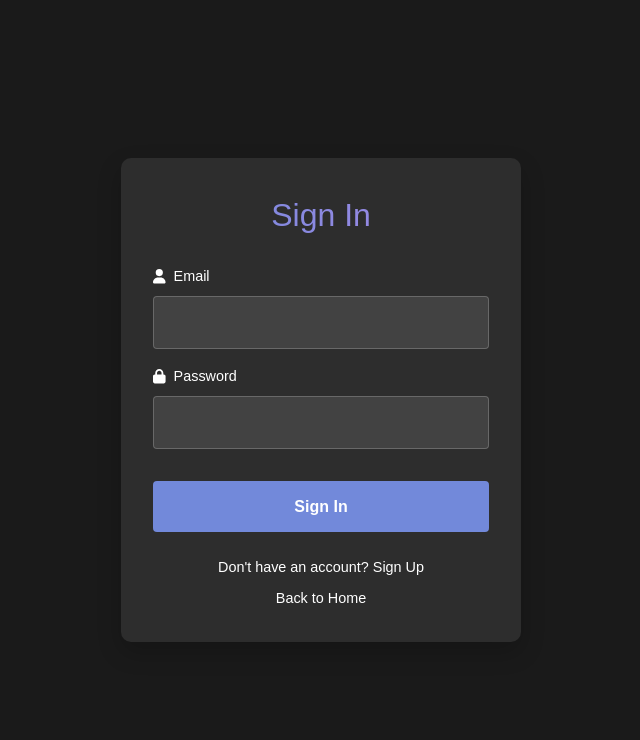
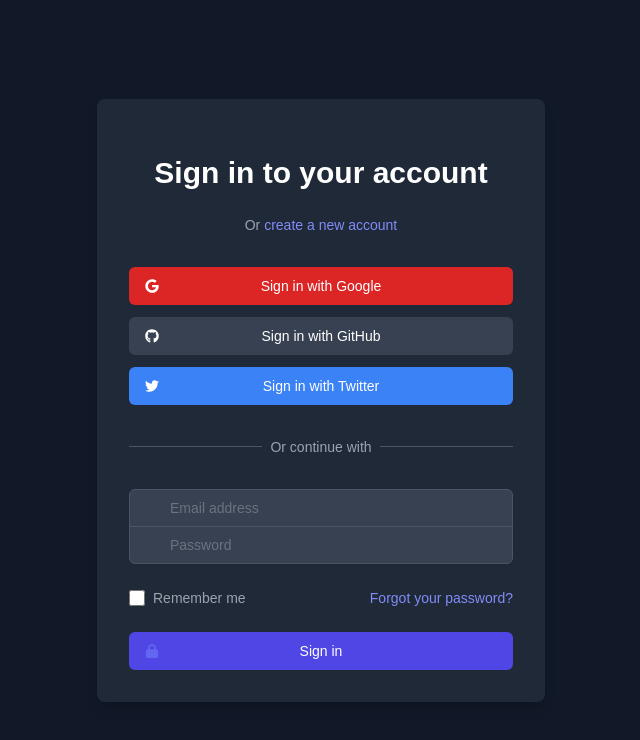
Before and after one commit to rjdjohnston/dggames, a Next.js app: page /auth/signin in a window 1280 px wide. Shown: the top 740 px of the page, without its empty margins (319-959 px from the left). Built offline with nearby package versions, Linux system fonts and the light colour scheme.

Commit message:
feat: fixing bugs and adding oauth

```diff
--- a/package.json
+++ b/package.json
@@ -11,6 +11,7 @@
   },
   "dependencies": {
     "@fortawesome/fontawesome-svg-core": "^6.4.0",
+    "@fortawesome/free-brands-svg-icons": "^6.7.2",
     "@fortawesome/free-solid-svg-icons": "^6.4.0",
     "@fortawesome/react-fontawesome": "^0.2.0",
     "adm-zip": "^0.5.16",
@@ -20,7 +21,7 @@
     "mongodb": "^5.6.0",
     "mongoose": "^7.2.2",
     "next": "13.4.19",
-    "next-auth": "^4.23.1",
+    "next-auth": "^4.24.11",
     "react": "18.2.0",
     "react-dom": "18.2.0",
     "typescript": "5.0.4"
--- a/src/pages/auth/signin.tsx
+++ b/src/pages/auth/signin.tsx
@@ -4,6 +4,7 @@ import { useRouter } from 'next/router'
 import Link from 'next/link'
 import { FontAwesomeIcon } from '@fortawesome/react-fontawesome'
 import { faUser, faLock } from '@fortawesome/free-solid-svg-icons'
+import { faGoogle, faGithub, faTwitter } from '@fortawesome/free-brands-svg-icons'
 
 export default function SignIn() {
   const [email, setEmail] = useState('')
@@ -12,6 +13,7 @@ export default function SignIn() {
   const [isLoading, setIsLoading] = useState(false)
   const router = useRouter()
   const { callbackUrl } = router.query
+  const redirectUrl = typeof callbackUrl === 'string' ? callbackUrl : '/my-games'
 
   const handleSubmit = async (e: React.FormEvent) => {
     e.preventDefault()
@@ -32,169 +34,179 @@ export default function SignIn() {
       }
 
       // Redirect to the callback URL or to the homepage
-      router.push('/my-games')
+      router.push(redirectUrl)
     } catch (error) {
       setError('An error occurred during sign in')
       setIsLoading(false)
     }
   }
 
+  const handleOAuthSignIn = (provider: string) => {
+    setIsLoading(true)
+    signIn(provider, { callbackUrl: redirectUrl })
+  }
+
   return (
-    <div className="auth-container">
-      <div className="auth-card">
-        <h1>Sign In</h1>
+    <div className="min-h-screen flex items-center justify-center bg-gray-900 py-12 px-4 sm:px-6 lg:px-8">
+      <div className="max-w-md w-full space-y-8 bg-gray-800 p-8 rounded-lg shadow-lg">
+        <div>
+          <h2 className="mt-6 text-center text-3xl font-extrabold text-white">
+            Sign in to your account
+          </h2>
+          <p className="mt-2 text-center text-sm text-gray-400">
+            Or{' '}
+            <Link href="/auth/signup" className="font-medium text-indigo-400 hover:text-indigo-300">
+              create a new account
+            </Link>
+          </p>
+        </div>
 
-        {error && <div className="auth-error">{error}</div>}
+        {/* OAuth Provider Buttons */}
+        <div className="flex flex-col gap-3 mt-4">
+          <button
+            type="button"
+            onClick={() => handleOAuthSignIn('google')}
+            className="group relative w-full flex justify-center py-2 px-4 border border-transparent text-sm font-medium rounded-md text-white bg-red-600 hover:bg-red-700 focus:outline-none focus:ring-2 focus:ring-offset-2 focus:ring-red-500"
+            disabled={isLoading}
+          >
+            <span className="absolute left-0 inset-y-0 flex items-center pl-3">
+              <FontAwesomeIcon icon={faGoogle} className="h-5 w-5" />
+            </span>
+            Sign in with Google
+          </button>
 
-        <form onSubmit={handleSubmit} className="auth-form">
-          <div className="form-group">
-            <label htmlFor="email">
-              <FontAwesomeIcon icon={faUser} /> Email
-            </label>
-            <input
-              id="email"
-              type="email"
-              value={email}
-              onChange={(e) => setEmail(e.target.value)}
-              required
-            />
+          <button
+            type="button"
+            onClick={() => handleOAuthSignIn('github')}
+            className="group relative w-full flex justify-center py-2 px-4 border border-transparent text-sm font-medium rounded-md text-white bg-gray-700 hover:bg-gray-600 focus:outline-none focus:ring-2 focus:ring-offset-2 focus:ring-gray-500"
+            disabled={isLoading}
+          >
+            <span className="absolute left-0 inset-y-0 flex items-center pl-3">
+              <FontAwesomeIcon icon={faGithub} className="h-5 w-5" />
+            </span>
+            Sign in with GitHub
+          </button>
+
+          <button
+            type="button"
+            onClick={() => handleOAuthSignIn('twitter')}
+            className="group relative w-full flex justify-center py-2 px-4 border border-transparent text-sm font-medium rounded-md text-white bg-blue-500 hover:bg-blue-600 focus:outline-none focus:ring-2 focus:ring-offset-2 focus:ring-blue-400"
+            disabled={isLoading}
+          >
+            <span className="absolute left-0 inset-y-0 flex items-center pl-3">
+              <FontAwesomeIcon icon={faTwitter} className="h-5 w-5" />
+            </span>
+            Sign in with Twitter
+          </button>
+        </div>
+
+        <div className="mt-4 relative">
+          <div className="absolute inset-0 flex items-center">
+            <div className="w-full border-t border-gray-600"></div>
+          </div>
+          <div className="relative flex justify-center text-sm">
+            <span className="px-2 bg-gray-800 text-gray-400">Or continue with</span>
+          </div>
+        </div>
+
+        <form className="mt-8 space-y-6" onSubmit={handleSubmit}>
+          <input type="hidden" name="remember" defaultValue="true" />
+          <div className="rounded-md shadow-sm -space-y-px">
+            <div>
+              <label htmlFor="email-address" className="sr-only">
+                Email address
+              </label>
+              <div className="relative">
+                <div className="absolute inset-y-0 left-0 pl-3 flex items-center pointer-events-none">
+                  <FontAwesomeIcon icon={faUser} className="h-5 w-5 text-gray-500" />
+                </div>
+                <input
+                  id="email-address"
+                  name="email"
+                  type="email"
+                  autoComplete="email"
+                  required
+                  className="appearance-none rounded-none relative block w-full pl-10 px-3 py-2 border border-gray-600 placeholder-gray-500 text-white bg-gray-700 rounded-t-md focus:outline-none focus:ring-indigo-500 focus:border-indigo-500 focus:z-10 sm:text-sm"
+                  placeholder="Email address"
+                  value={email}
+                  onChange={(e) => setEmail(e.target.value)}
+                  disabled={isLoading}
+                />
+              </div>
+            </div>
+            <div>
+              <label htmlFor="password" className="sr-only">
+                Password
+              </label>
+              <div className="relative">
+                <div className="absolute inset-y-0 left-0 pl-3 flex items-center pointer-events-none">
+                  <FontAwesomeIcon icon={faLock} className="h-5 w-5 text-gray-500" />
+                </div>
+                <input
+                  id="password"
+                  name="password"
+                  type="password"
+                  autoComplete="current-password"
+                  required
+                  className="appearance-none rounded-none relative block w-full pl-10 px-3 py-2 border border-gray-600 placeholder-gray-500 text-white bg-gray-700 rounded-b-md focus:outline-none focus:ring-indigo-500 focus:border-indigo-500 focus:z-10 sm:text-sm"
+                  placeholder="Password"
+                  value={password}
+                  onChange={(e) => setPassword(e.target.value)}
+                  disabled={isLoading}
+                />
+              </div>
+            </div>
           </div>
 
-          <div className="form-group">
-            <label htmlFor="password">
-              <FontAwesomeIcon icon={faLock} /> Password
-            </label>
-            <input
-              id="password"
-              type="password"
-              value={password}
-              onChange={(e) => setPassword(e.target.value)}
-              required
-            />
+          {error && (
+            <div className="text-red-500 text-sm mt-2">
+              {error}
+            </div>
+          )}
+
+          <div className="flex items-center justify-between">
+            <div className="flex items-center">
+              <input
+                id="remember-me"
+                name="remember-me"
+                type="checkbox"
+                className="h-4 w-4 text-indigo-600 focus:ring-indigo-500 border-gray-600 bg-gray-700 rounded"
+              />
+              <label htmlFor="remember-me" className="ml-2 block text-sm text-gray-400">
+                Remember me
+              </label>
+            </div>
+
+            <div className="text-sm">
+              <Link href="/auth/forgot-password" className="font-medium text-indigo-400 hover:text-indigo-300">
+                Forgot your password?
+              </Link>
+            </div>
           </div>
 
-          <button
-            type="submit"
-            className="auth-button"
-            disabled={isLoading}
-          >
-            {isLoading ? 'Signing in...' : 'Sign In'}
-          </button>
+          <div>
+            <button
+              type="submit"
+              className="group relative w-full flex justify-center py-2 px-4 border border-transparent text-sm font-medium rounded-md text-white bg-indigo-600 hover:bg-indigo-700 focus:outline-none focus:ring-2 focus:ring-offset-2 focus:ring-indigo-500"
+              disabled={isLoading}
+            >
+              {isLoading ? (
+                <span className="absolute left-0 inset-y-0 flex items-center pl-3">
+                  <svg className="animate-spin h-5 w-5 text-white" xmlns="http://www.w3.org/2000/svg" fill="none" viewBox="0 0 24 24">
+                    <circle className="opacity-25" cx="12" cy="12" r="10" stroke="currentColor" strokeWidth="4"></circle>
+                    <path className="opacity-75" fill="currentColor" d="M4 12a8 8 0 018-8V0C5.373 0 0 5.373 0 12h4zm2 5.291A7.962 7.962 0 014 12H0c0 3.042 1.135 5.824 3 7.938l3-2.647z"></path>
+                  </svg>
+                </span>
+              ) : (
+                <span className="absolute left-0 inset-y-0 flex items-center pl-3">
+                  <FontAwesomeIcon icon={faLock} className="h-5 w-5 text-indigo-500 group-hover:text-indigo-400" />
+                </span>
+              )}
+              Sign in
+            </button>
+          </div>
         </form>
-
-        <div className="auth-links">
-          <p>Don't have an account? <Link href="/auth/signup">Sign Up</Link></p>
-          <Link href="/">Back to Home</Link>
-        </div>
       </div>
-
-      <style jsx>{`
-        .auth-container {
-          display: flex;
-          justify-content: center;
-          align-items: center;
-          min-height: 100vh;
-          background-color: var(--background-dark);
-        }
-
-        .auth-card {
-          background-color: var(--secondary-bg);
-          border-radius: 10px;
-          padding: 2rem;
-          width: 100%;
-          max-width: 400px;
-          box-shadow: 0 10px 25px rgba(0, 0, 0, 0.2);
-        }
-
-        h1 {
-          color: var(--text-color);
-          margin-bottom: 1.5rem;
-          text-align: center;
-        }
-
-        .auth-error {
-          background-color: rgba(255, 0, 0, 0.1);
-          border-left: 4px solid #ff4444;
-          color: #ff4444;
-          padding: 1rem;
-          margin-bottom: 1.5rem;
-          border-radius: 4px;
-        }
-
-        .auth-form {
-          display: flex;
-          flex-direction: column;
-          gap: 1rem;
-        }
-
-        .form-group {
-          display: flex;
-          flex-direction: column;
-          gap: 0.5rem;
-        }
-
-        label {
-          color: var(--text-color);
-          font-size: 0.9rem;
-          display: flex;
-          align-items: center;
-          gap: 0.5rem;
-        }
-
-        input {
-          padding: 0.8rem 1rem;
-          background-color: rgba(255, 255, 255, 0.1);
-          border: 1px solid rgba(255, 255, 255, 0.2);
-          border-radius: 4px;
-          color: var(--text-color);
-          font-size: 1rem;
-        }
-
-        input:focus {
-          outline: none;
-          border-color: var(--primary-color);
-        }
-
-        .auth-button {
-          background-color: var(--primary-color);
-          color: white;
-          border: none;
-          border-radius: 4px;
-          padding: 0.8rem;
-          font-size: 1rem;
-          font-weight: 600;
-          cursor: pointer;
-          transition: background-color 0.3s;
-          margin-top: 1rem;
-        }
-
-        .auth-button:hover {
-          background-color: var(--hover-color);
-        }
-
-        .auth-button:disabled {
-          background-color: #505050;
-          cursor: not-allowed;
-        }
-
-        .auth-links {
-          margin-top: 1.5rem;
-          text-align: center;
-          font-size: 0.9rem;
-          display: flex;
-          flex-direction: column;
-          gap: 0.5rem;
-        }
-
-        .auth-links a {
-          color: var(--primary-color);
-          text-decoration: none;
-        }
-
-        .auth-links a:hover {
-          text-decoration: underline;
-        }
-      `}</style>
     </div>
   )
 }
```
Also changed, not shown: docker-compose.dev.yml (+7 -0 lines), docker-compose.yml (+7 -3 lines), src/lib/mongodb.ts (+16 -3 lines), src/lib/seedDatabase.ts (+16 -4 lines), src/models/User.ts (+8 -0 lines), src/pages/api/auth/[...nextauth].ts (+74 -1 lines), 2 other files (tests, documents, lock files or other folders).
